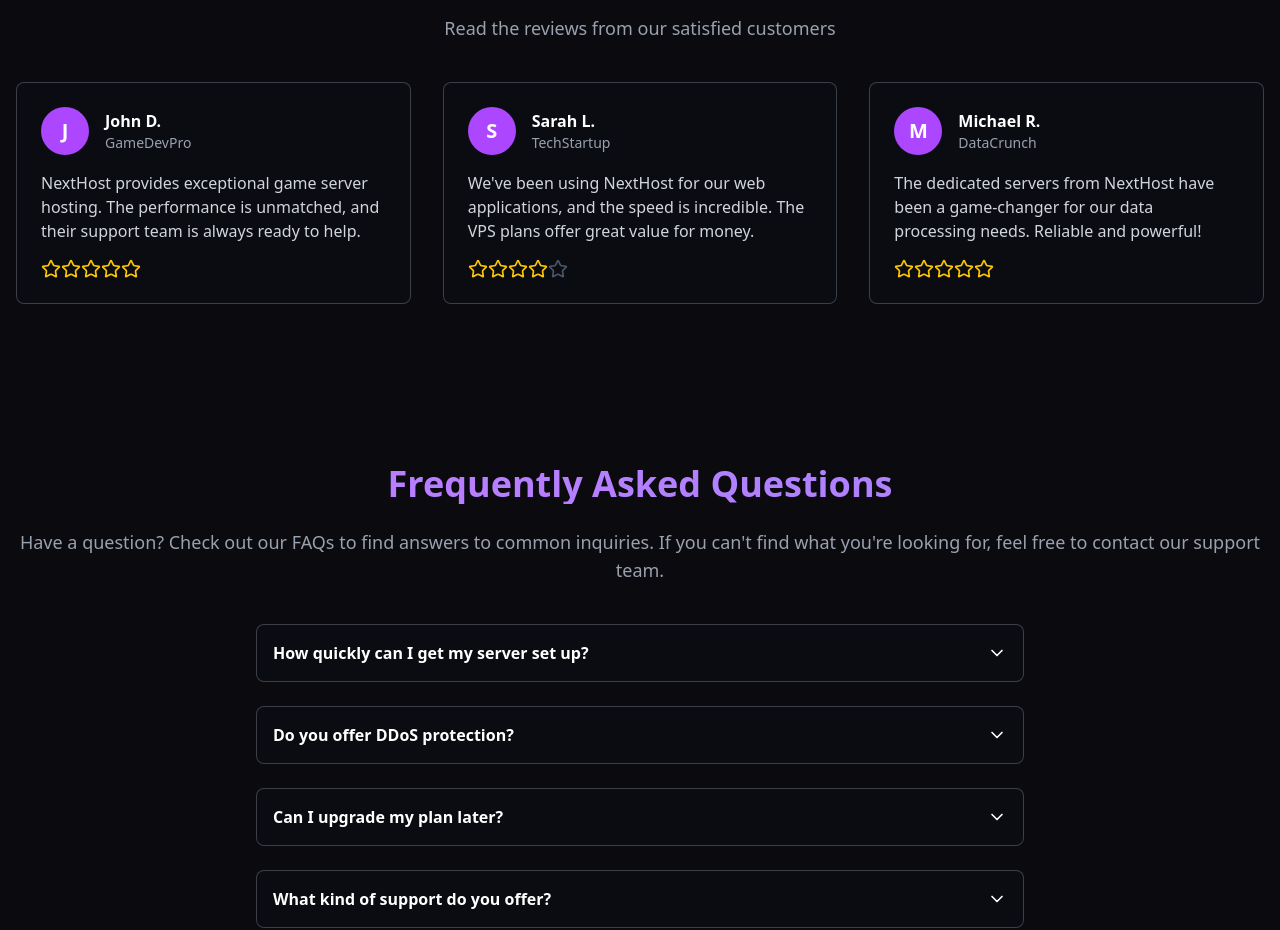
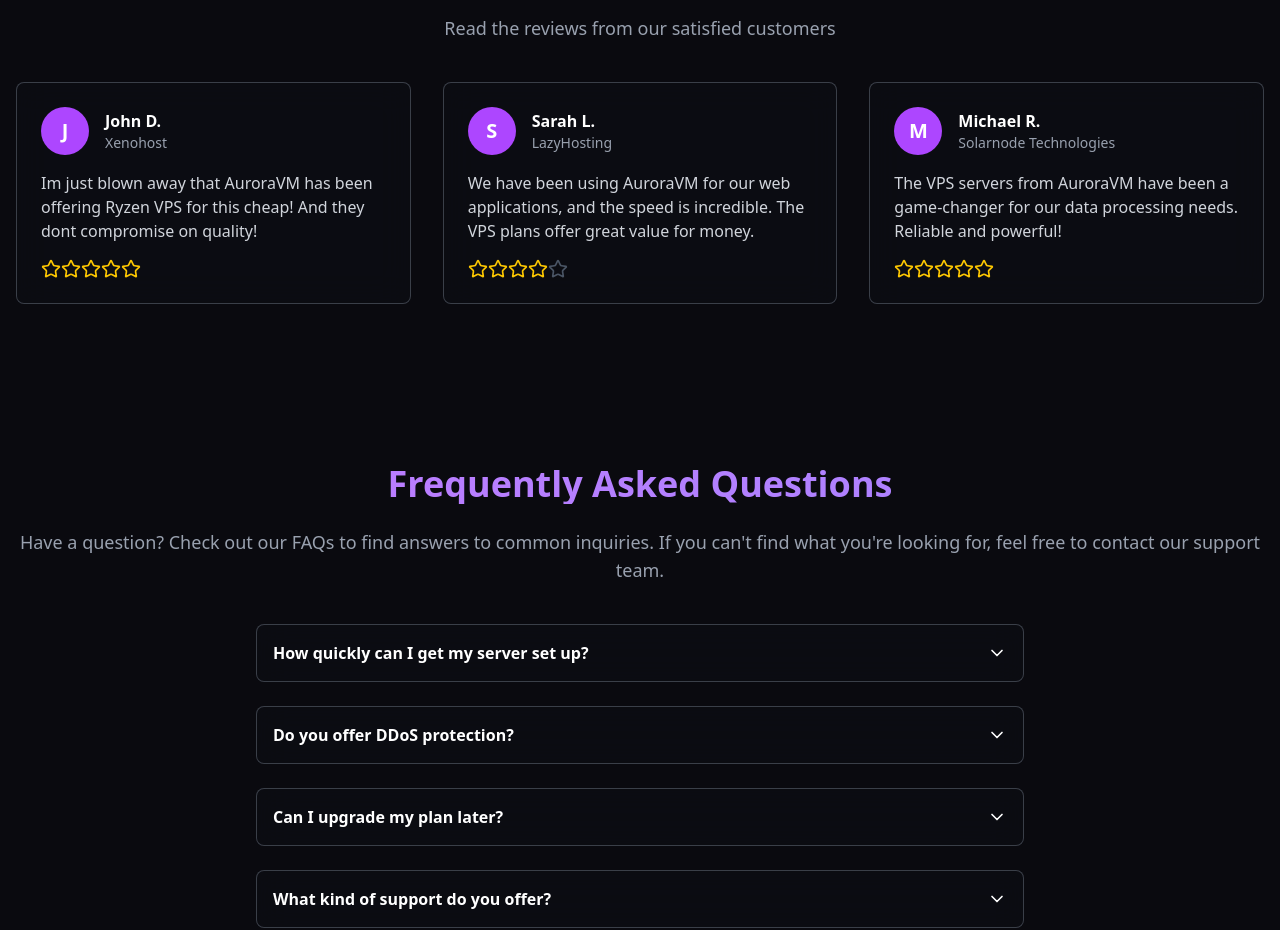
Before and after one commit to solarnode-developement/MythicalHosting, a Vue app: page / in a window 1280 px wide. Shown: the part 3640-4570 px from the top of the page. Built offline with nearby package versions, Linux system fonts and the light colour scheme; the HTML template or start-up script is replaced by a standard one.

Commit message:
Update Reviews.vue

```diff
--- a/src/components/Reviews.vue
+++ b/src/components/Reviews.vue
@@ -38,20 +38,20 @@
 const reviews = [
   {
     name: 'John D.',
-    company: 'GameDevPro',
-    comment: 'NextHost provides exceptional game server hosting. The performance is unmatched, and their support team is always ready to help.',
+    company: 'Xenohost',
+    comment: 'Im just blown away that AuroraVM has been offering Ryzen VPS for this cheap! And they dont compromise on quality! ',
     rating: 5,
   },
   {
     name: 'Sarah L.',
-    company: 'TechStartup',
-    comment: 'We\'ve been using NextHost for our web applications, and the speed is incredible. The VPS plans offer great value for money.',
+    company: 'LazyHosting',
+    comment: 'We have been using AuroraVM for our web applications, and the speed is incredible. The VPS plans offer great value for money.',
     rating: 4,
   },
   {
     name: 'Michael R.',
-    company: 'DataCrunch',
-    comment: 'The dedicated servers from NextHost have been a game-changer for our data processing needs. Reliable and powerful!',
+    company: 'Solarnode Technologies',
+    comment: 'The VPS servers from AuroraVM have been a game-changer for our data processing needs. Reliable and powerful!',
     rating: 5,
   },
 ]
```
